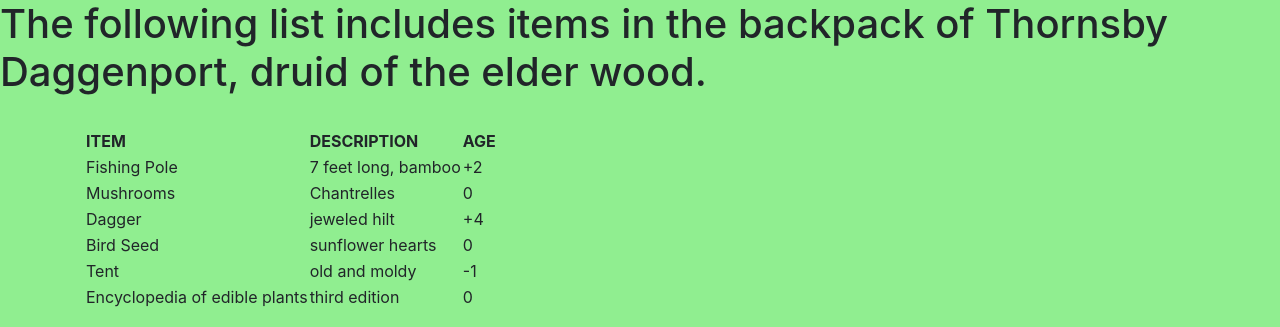
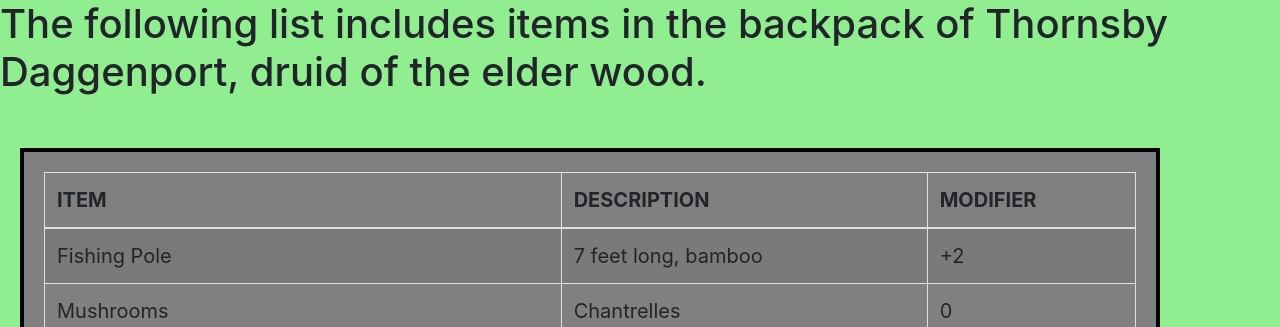
Before and after one commit to nonbreeder/cs50web, a plain HTML site: page equipment.html in a window 1280 px wide. Shown: the top 327 px of the page. Drawn offline with nearby package versions, Linux system fonts and the light colour scheme.

Commit message:
Second complete version

```diff
--- a/equipment.html
+++ b/equipment.html
@@ -4,6 +4,28 @@
         <title>Thornsby Daggenport - Equipment</title>
 			<link rel="stylesheet" href="https://stackpath.bootstrapcdn.com/bootstrap/4.1.1/css/bootstrap.min.css" integrity="sha384-WskhaSGFgHYWDcbwN70/dfYBj47jz9qbsMId/iRN3ewGhXQFZCSftd1LZCfmhktB" crossorigin="anonymous">
 			<link rel="stylesheet" href="variables_project0.css">
+			<style>
+            .container {
+                display: flex;
+                flex-wrap: wrap;
+
+
+            }
+
+            .container  {
+                font-size: 20px;
+                margin: 20px;
+                padding: 20px;
+                width: 1200px;
+				border-color: black;
+				border-collapse: separate;
+				border-style: solid;
+				border-width: 4px;
+				background-color: gray;
+				justify-content: space-evenly;
+				text-align: left;
+            }
+        </style>
     </head>
     <body>
         <div>
@@ -12,12 +34,15 @@
 		<br>
 		<div>
 		<div class="container">
-          <table>
+		<table id="example" class="table table-striped table-bordered" style="width:100%">
+				<thead>
 					<tr>
 						<th>ITEM</th>
 						<th>DESCRIPTION</th>
-                <th>AGE</th>
+						<th>MODIFIER</th>
 					</tr>
+				</thead>
+				<tbody>
 					 <tr>
 						<td>Fishing Pole</td>
 						<td>7 feet long, bamboo</td>
@@ -48,13 +73,13 @@
 						<td>third edition</td>
 						<td>0</td>
 					</tr>
+				 </tbody>
 			</table>
 		</div>
     	<br>
 		<div>
 		    <h2>Review other information about Thornsby</h2>
 	       <ul>
-
 			<li><a href="attributes.html">Attributes</a></li>
 			<li><a href="background.html">Background</a></li>
             <li><a href="character.html">Character</a></li>
```
Also changed, not shown: attributes.html (+6 -3 lines), background.html (+1 -1 lines), index.html (+6 -1 lines). Lines whose indentation alone changed are shown as unchanged.
